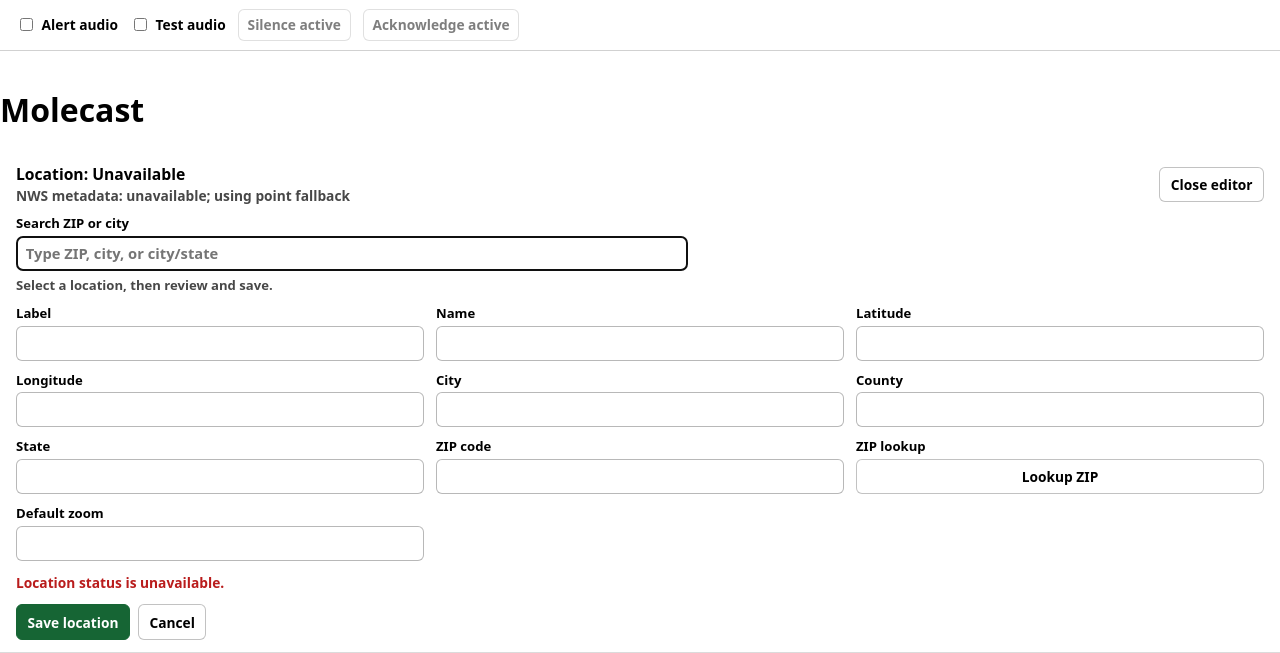
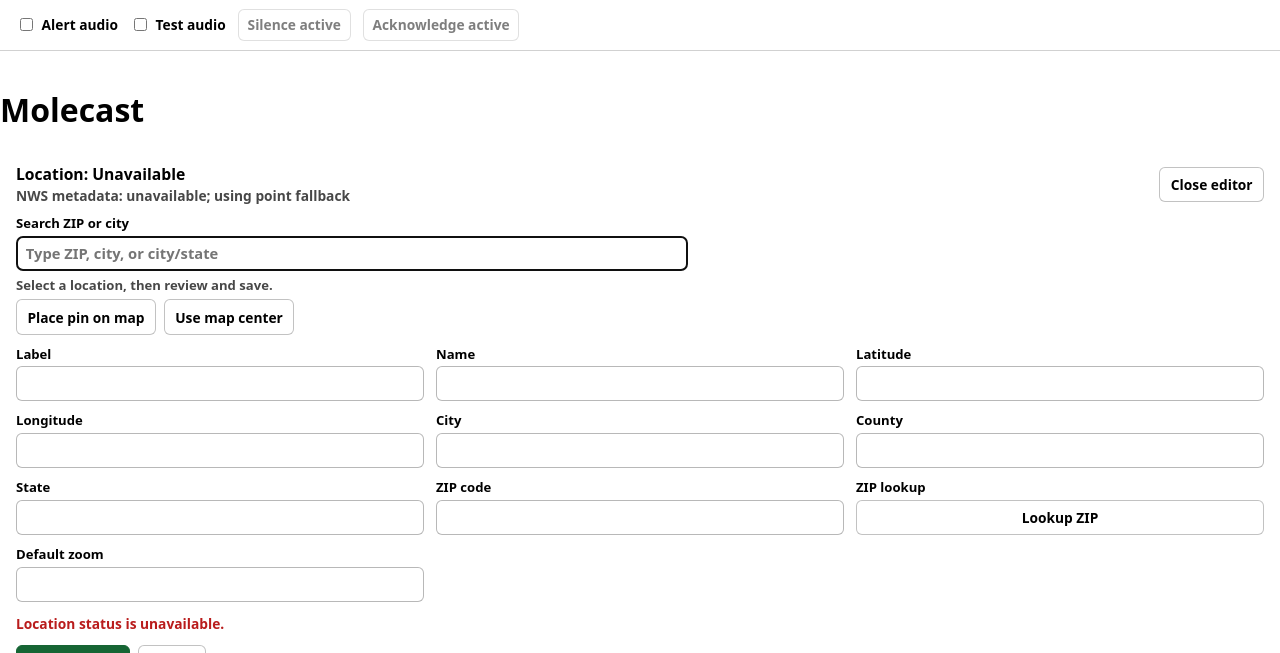
Before and after one commit to Hawcelison/molecast, a Python web app: template backend/app/templates/dashboard.html in a window 1280 px wide, after a click on "Edit location". Shown: the top 653 px of the page. Run offline with Jinja, Linux system fonts and the light colour scheme; the template is opened without the code that fills it: most values are stand-ins (such as "Sample title", 1, 10 or a date in 2020); some libraries are stand-ins or nearby versions.

Commit message:
Add manual location pin refinement

```diff
--- a/backend/app/static/css/app.css
+++ b/backend/app/static/css/app.css
@@ -422,6 +422,23 @@ table {
   display: grid;
   gap: 0.18rem;
   grid-template-columns: repeat(2, minmax(0, 1fr));
+}
+
+.location-editor__pin-controls {
+  display: flex;
+  flex-wrap: wrap;
+  gap: 0.5rem;
+}
+
+.location-editor__pin-controls .location-panel__button {
+  width: auto;
+}
+
+.location-editor__pin-controls .location-panel__button[data-active="true"],
+.location-editor__pin-controls .location-panel__button[aria-pressed="true"] {
+  background: #1d4ed8;
+  border-color: #1d4ed8;
+  color: #ffffff;
 }
 
 .location-editor__suggestions {
--- a/backend/app/static/js/location-editor.js
+++ b/backend/app/static/js/location-editor.js
@@ -18,7 +18,14 @@
     previewMarker: null,
     previewMarkerRetryTimer: null,
     previewMarkerRetryCount: 0,
+    isPlacingPin: false,
+    mapPlacementClickHandler: null,
+    mapPlacementKeyHandler: null,
+    mapPlacementMap: null,
   };
+
+  const PREVIEW_ONLY_TEXT = "Preview only — click Save to make this active.";
+  const DRAG_PREVIEW_TEXT = "Drag the preview pin to refine.";
 
   const fieldNames = [
     "label",
@@ -92,6 +99,19 @@
     status.hidden = !text;
   }
 
+  function previewPinStatusText(prefix) {
+    return [prefix, PREVIEW_ONLY_TEXT, DRAG_PREVIEW_TEXT].filter(Boolean).join(" ");
+  }
+
+  function setPlacePinButtonActive(isActive) {
+    const button = getElement("location-place-pin");
+    if (!button) {
+      return;
+    }
+    button.setAttribute("aria-pressed", String(isActive));
+    button.dataset.active = isActive ? "true" : "false";
+  }
+
   function setSearchExpanded(isExpanded) {
     const input = getSearchInput();
     if (input) {
@@ -158,6 +178,9 @@
     if (button) {
       button.setAttribute("aria-expanded", String(isOpen));
       button.textContent = isOpen ? "Close editor" : "Edit location";
+    }
+    if (!isOpen) {
+      stopMapPinPlacement({ preserveStatus: true });
     }
     if (isOpen) {
       populateForm(state.activeLocation);
@@ -416,15 +439,31 @@
     });
   }
 
+  function applyPreviewCoordinate(latitude, longitude, options) {
+    const previewOptions = options || {};
+    updateLatLonFields(latitude, longitude);
+    const markerPlaced = placePreviewMarker(latitude, longitude, {
+      shouldFocus: previewOptions.shouldFocus !== false,
+    });
+    requestNwsPreview(latitude, longitude);
+    if (markerPlaced) {
+      setPreviewPinStatus(previewOptions.statusText || previewPinStatusText(), "success");
+    }
+    if (previewOptions.message) {
+      setMessage(previewOptions.message, previewOptions.messageType || "success");
+    }
+  }
+
   function handlePreviewMarkerDragEnd() {
     if (!state.previewMarker || typeof state.previewMarker.getLngLat !== "function") {
       return;
     }
     const lngLat = state.previewMarker.getLngLat();
-    updateLatLonFields(lngLat.lat, lngLat.lng);
-    setPreviewPinStatus("Preview Location - not saved yet. Drag pin to adjust location; save to make active.", "success");
-    setMessage("Preview pin moved. Review and save to apply.", "success");
-    requestNwsPreview(lngLat.lat, lngLat.lng);
+    applyPreviewCoordinate(lngLat.lat, lngLat.lng, {
+      shouldFocus: false,
+      statusText: previewPinStatusText(),
+      message: "Preview pin moved. Review and save to apply.",
+    });
   }
 
   function scheduleActiveMarkerRetry() {
@@ -487,14 +526,14 @@
     if (!validCoordinate(latitude, longitude)) {
       clearPreviewMarker();
       setPreviewPinStatus("Preview pin unavailable for this selection.", "warning");
-      return;
+      return false;
     }
 
     const map = window.MOLECAST_MAP;
     if (!map || !window.mapboxgl || typeof window.mapboxgl.Marker !== "function") {
-      setPreviewPinStatus("Preview Location - not saved yet. Waiting for the map.", "pending");
+      setPreviewPinStatus(`${PREVIEW_ONLY_TEXT} Waiting for the map.`, "pending");
       schedulePreviewMarkerRetry(latitude, longitude);
-      return;
+      return false;
     }
 
     state.previewMarkerRetryCount = 0;
@@ -508,10 +547,114 @@
     }
 
     state.previewMarker.setLngLat([Number(longitude), Number(latitude)]).addTo(map);
-    setPreviewPinStatus("Preview Location - not saved yet. Drag pin to adjust location; save to make active.", "success");
+    setPreviewPinStatus(previewPinStatusText(), "success");
     if (shouldFocus) {
       focusPreviewLocation(latitude, longitude);
     }
+    return true;
+  }
+
+  function setMapPlacementCursor(map, cursor) {
+    if (!map || typeof map.getCanvas !== "function") {
+      return;
+    }
+    const canvas = map.getCanvas();
+    if (canvas) {
+      canvas.style.cursor = cursor || "";
+    }
+  }
+
+  function stopMapPinPlacement(options) {
+    const settings = options || {};
+    const map = state.mapPlacementMap || window.MOLECAST_MAP;
+    if (map && state.mapPlacementClickHandler && typeof map.off === "function") {
+      map.off("click", state.mapPlacementClickHandler);
+    }
+    if (state.mapPlacementKeyHandler) {
+      document.removeEventListener("keydown", state.mapPlacementKeyHandler);
+    }
+
+    setMapPlacementCursor(map, "");
+    state.isPlacingPin = false;
+    state.mapPlacementClickHandler = null;
+    state.mapPlacementKeyHandler = null;
+    state.mapPlacementMap = null;
+    setPlacePinButtonActive(false);
+
+    if (!settings.preserveStatus) {
+      setPreviewPinStatus(settings.statusText || "", settings.statusType || "");
+    }
+  }
+
+  function startMapPinPlacement() {
+    if (state.isPlacingPin) {
+      stopMapPinPlacement({
+        statusText: state.previewMarker ? previewPinStatusText() : "",
+        statusType: state.previewMarker ? "success" : "",
+      });
+      return;
+    }
+
+    const map = window.MOLECAST_MAP;
+    if (!map || typeof map.on !== "function") {
+      setPreviewPinStatus("Map is still loading. Try placing the pin again in a moment.", "pending");
+      return;
+    }
+
+    stopMapPinPlacement({ preserveStatus: true });
+    state.isPlacingPin = true;
+    state.mapPlacementMap = map;
+    state.mapPlacementClickHandler = function (event) {
+      const lngLat = event && event.lngLat;
+      if (!lngLat || !validCoordinate(lngLat.lat, lngLat.lng)) {
+        return;
+      }
+      if (event.originalEvent) {
+        event.originalEvent.preventDefault();
+        event.originalEvent.stopPropagation();
+      }
+      applyPreviewCoordinate(lngLat.lat, lngLat.lng, {
+        shouldFocus: false,
+        statusText: previewPinStatusText(),
+        message: "Preview pin placed. Review and save to apply.",
+      });
+      stopMapPinPlacement({ preserveStatus: true });
+    };
+    state.mapPlacementKeyHandler = function (event) {
+      if (event.key !== "Escape") {
+        return;
+      }
+      event.preventDefault();
+      stopMapPinPlacement({
+        statusText: state.previewMarker ? previewPinStatusText() : "",
+        statusType: state.previewMarker ? "success" : "",
+      });
+    };
+
+    map.on("click", state.mapPlacementClickHandler);
+    document.addEventListener("keydown", state.mapPlacementKeyHandler);
+    setMapPlacementCursor(map, "crosshair");
+    setPlacePinButtonActive(true);
+    setPreviewPinStatus(`Click the map to place the preview pin. ${PREVIEW_ONLY_TEXT}`, "pending");
+  }
+
+  function useMapCenterForPreview() {
+    const map = window.MOLECAST_MAP;
+    if (!map || typeof map.getCenter !== "function") {
+      setPreviewPinStatus("Map is still loading. Try using map center again in a moment.", "pending");
+      return;
+    }
+    const center = map.getCenter();
+    if (!center || !validCoordinate(center.lat, center.lng)) {
+      setPreviewPinStatus("Map center is unavailable.", "warning");
+      return;
+    }
+    stopMapPinPlacement({ preserveStatus: true });
+    applyPreviewCoordinate(center.lat, center.lng, {
+      shouldFocus: false,
+      statusText: previewPinStatusText(),
+      message: "Map center selected. Review and save to apply.",
+    });
   }
 
   function renderNwsPreview(previewPayload) {
@@ -606,8 +749,10 @@
     }
     clearSuggestions();
     setSelectedSuggestionPreview(suggestion);
-    requestNwsPreview(suggestion.latitude, suggestion.longitude);
-    placePreviewMarker(suggestion.latitude, suggestion.longitude);
+    stopMapPinPlacement({ preserveStatus: true });
+    applyPreviewCoordinate(suggestion.latitude, suggestion.longitude, {
+      statusText: previewPinStatusText(),
+    });
     setSearchStatus("Select a location, then review and save.", "success");
     setMessage("Search populated the editor. Preview only; review and save to apply.", "success");
     getField("label")?.focus();
@@ -669,6 +814,7 @@
     const requestId = state.searchRequestId;
     const query = getSearchInput()?.value.trim() || "";
 
+    stopMapPinPlacement({ preserveStatus: true });
     setSelectedSuggestionPreview(null);
     clearNwsPreview();
     clearPreviewMarker();
@@ -779,8 +925,10 @@
       populateForm(location);
       clearSuggestions();
       setSelectedSuggestionPreview(null);
-      requestNwsPreview(location.latitude, location.longitude);
-      placePreviewMarker(location.latitude, location.longitude);
+      stopMapPinPlacement({ preserveStatus: true });
+      applyPreviewCoordinate(location.latitude, location.longitude, {
+        statusText: previewPinStatusText(),
+      });
       setSearchStatus("Select a location, then review and save.", "");
       setMessage("ZIP lookup populated the editor. Preview only; review and save to apply.", "success");
       getField("label")?.focus();
@@ -823,6 +971,7 @@
     if (saveButton) {
       saveButton.disabled = true;
     }
+    stopMapPinPlacement({ preserveStatus: true });
     setMessage("Saving location...", "pending");
 
     try {
@@ -863,6 +1012,7 @@
     });
     getElement("location-editor-cancel")?.addEventListener("click", function () {
       setMessage("", "");
+      stopMapPinPlacement({ preserveStatus: true });
       clearSearchTimer();
       abortPendingSearch();
       clearNwsPreview();
@@ -878,6 +1028,8 @@
       setPanelOpen(false);
     });
     getElement("location-zip-lookup")?.addEventListener("click", lookupZipCode);
+    getElement("location-place-pin")?.addEventListener("click", startMapPinPlacement);
+    getElement("location-use-map-center")?.addEventListener("click", useMapCenterForPreview);
     getElement("location-editor-form")?.addEventListener("submit", saveLocation);
     getSearchInput()?.addEventListener("input", queueLocationSearch);
     getSearchInput()?.addEventListener("keydown", function (event) {
--- a/backend/app/templates/base.html
+++ b/backend/app/templates/base.html
@@ -6,7 +6,7 @@
     <title>Molecast</title>
     <link rel="icon" href="data:,">
     <link href="https://api.mapbox.com/mapbox-gl-js/v3.10.0/mapbox-gl.css" rel="stylesheet">
-    <link rel="stylesheet" href="/static/css/app.css?v=active-location-marker-20260501">
+    <link rel="stylesheet" href="/static/css/app.css?v=location-pin-refinement-20260501">
     <script src="https://unpkg.com/htmx.org@1.9.12" defer></script>
     <script src="https://api.mapbox.com/mapbox-gl-js/v3.10.0/mapbox-gl.js" defer></script>
     {% block frontend_config %}{% endblock %}
--- a/backend/app/templates/dashboard.html
+++ b/backend/app/templates/dashboard.html
@@ -12,7 +12,7 @@
 <script src="/static/js/modules/alert-icons.js?v=alert-ui-20260501b" defer></script>
 <script src="/static/js/modules/alert-audio.js?v=alert-ui-20260501b" defer></script>
 <script src="/static/js/modules/alert-banners.js?v=alert-ui-20260501b" defer></script>
-<script src="/static/js/location-editor.js?v=active-location-marker-20260501" defer></script>
+<script src="/static/js/location-editor.js?v=location-pin-refinement-20260501" defer></script>
 {% endblock %}
 
 {% block content %}
@@ -57,6 +57,10 @@
           <div id="location-search-results" class="location-editor__suggestions" role="listbox" hidden></div>
           <p id="location-selected-suggestion" class="location-editor__selected" hidden></p>
           <div id="location-nws-preview" class="location-editor__nws-preview" role="status" aria-live="polite" hidden></div>
+          <div class="location-editor__pin-controls" aria-label="Map pin refinement">
+            <button id="location-place-pin" class="location-panel__button" type="button" aria-pressed="false">Place pin on map</button>
+            <button id="location-use-map-center" class="location-panel__button" type="button">Use map center</button>
+          </div>
           <p id="location-preview-pin-status" class="location-editor__pin-status" role="status" aria-live="polite" hidden></p>
         </div>
         <div class="location-editor__grid">
```
